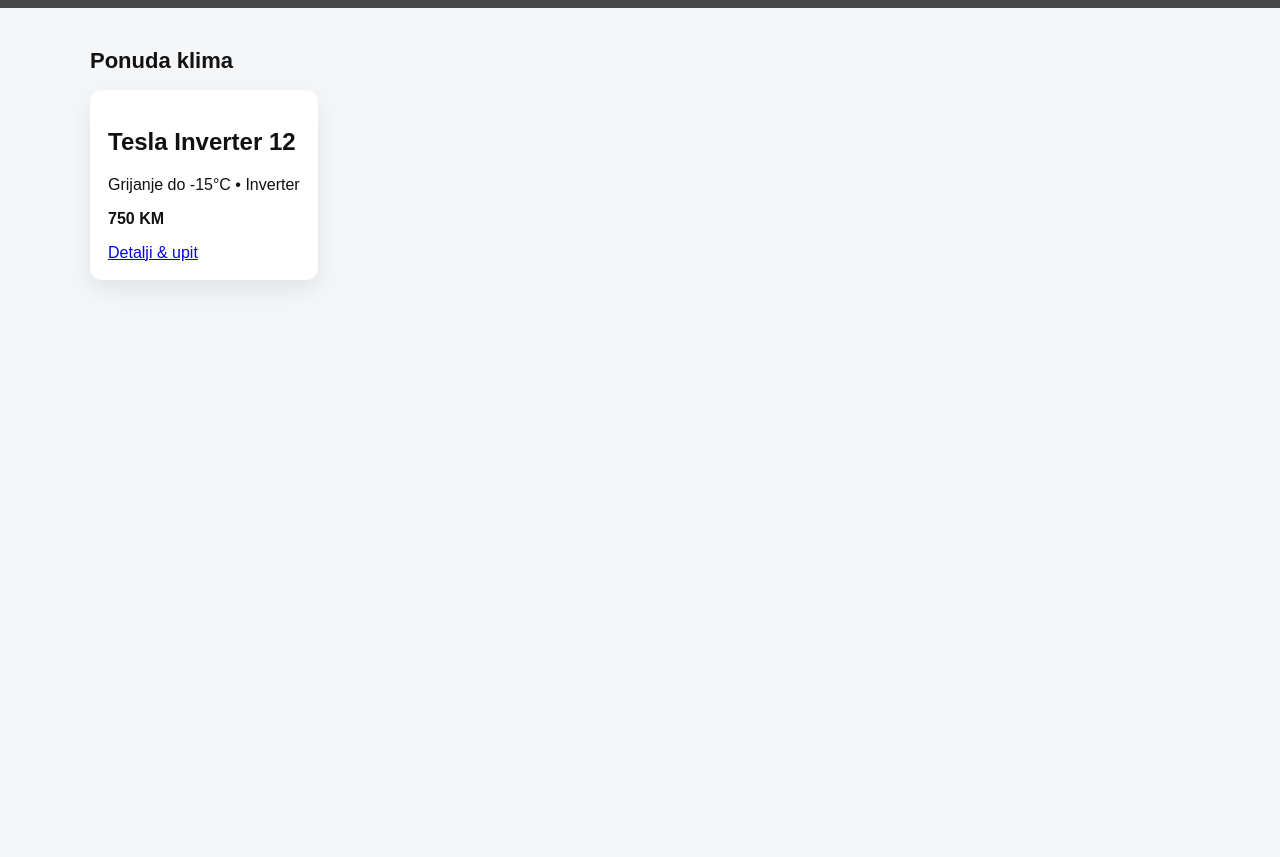
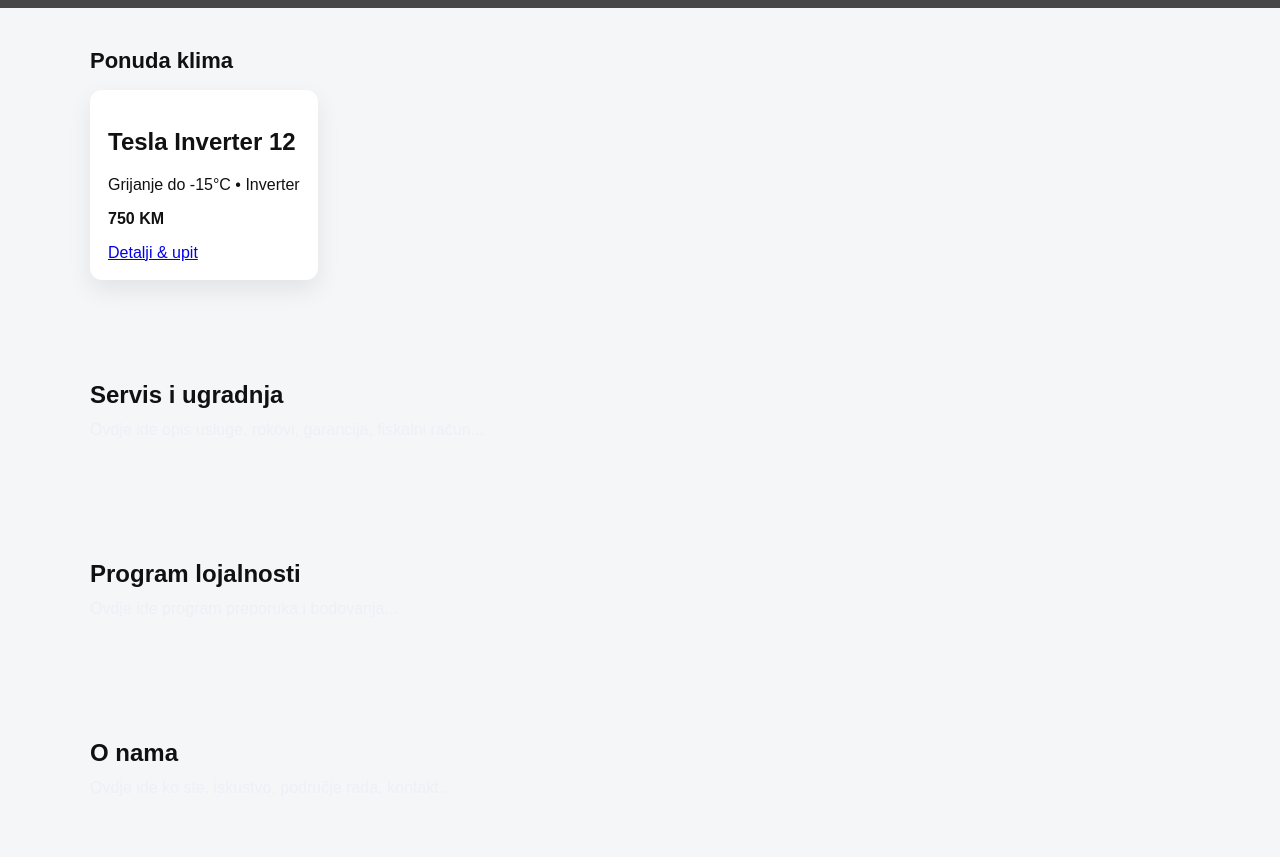
Before and after one commit to Codname47-arch/Klima-sajt, a plain HTML site: page index.html in a window 1280 px wide. Shown: the part 452-1309 px from the top of the page. Before the commit the page ends 800 px from the top, so only its background shows below. Drawn offline with Linux system fonts and the light colour scheme; grey boxes are pictures that could not be loaded.

Commit message:
Update index.html

```diff
--- a/index.html
+++ b/index.html
@@ -67,6 +67,21 @@
       </div>
     </div>
   </section>
+  <section id="servis" class="sekcija">
+  <h2>Servis i ugradnja</h2>
+  <p>Ovdje ide opis usluge, rokovi, garancija, fiskalni račun...</p>
+</section>
+
+<section id="lojalnost" class="sekcija">
+  <h2>Program lojalnosti</h2>
+  <p>Ovdje ide program preporuka i bodovanja...</p>
+</section>
+
+<section id="onama" class="sekcija">
+  <h2>O nama</h2>
+  <p>Ovdje ide ko ste, iskustvo, područje rada, kontakt...</p>
+</section>
+
 
   <script src="js/slider.js"></script>
 </body>
```
